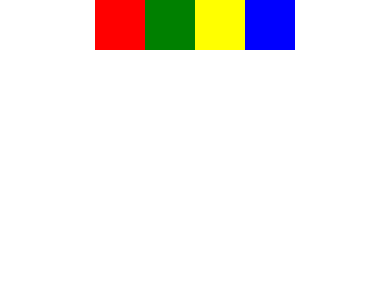
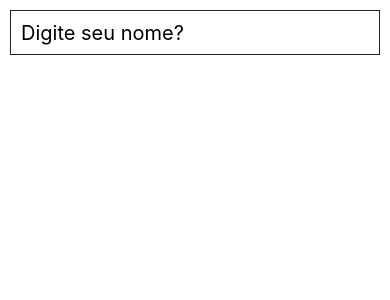
Before and after one commit to klenivingeri/App-React, a React Native app: screen / in a window 390 px wide. Shown: the top 300 px of the page. Built offline with nearby package versions, Linux system fonts and the light colour scheme.

Commit message:
Recebendo dados

```diff
--- a/App.js
+++ b/App.js
@@ -1,22 +1,38 @@
 import React, { Component } from 'react';
-import { View, Text, Button, Image ,StyleSheet} from 'react-native';
+import { View, Text, Button, Image ,StyleSheet, TextInput} from 'react-native';
 
 class App extends Component{
+  constructor(props){
+    super(props);
+    this.state = {
+      nome: ''
+    };
+
+  this.pegaNome = this.pegaNome.bind(this);
 
 
+  }
+
+  pegaNome(texto){
+    if(texto.length >0 ){
+      this.setState
+    this.setState({ nome: 'Bem vindo: ' + texto})
+  }else{
+    this.setState({nome:''})
+  }
+}
 
   render(){
     return(
-      <View style={{  flex:1,
-                      flexDirection:'row',
-                      alignItems:'flex-start',
-                      justifyContent:'center'}}>
+      <View style={styles.container}>
 
-          <View style={ {height:50, width:50,  backgroundColor:'red'} } />
-          <View style={ {height:50, width:50, backgroundColor:'green'} } />
-          <View style={ {height:50, width:50, backgroundColor:'yellow'} } />
-          <View style={ {height:50, width:50, backgroundColor:'blue'} } />
+        <TextInput
+        style ={styles.input}
+        placeholder="Digite seu nome?"
+        underlineColorAndroid="transparent"
+        onChangeText={this.pegaNome} />
 
+        <Text style={styles.texte}>{this.state.nome}</Text>
 
       </View>
     );
@@ -26,6 +42,25 @@
 
 
 export default App;
+
+
+const styles = StyleSheet.create({
+  container:{
+    flex:1,
+  },
+  input:{
+    height:45,
+    borderWidth:1,
+    borderColor:'#222',
+    margin:10,
+    fontSize:20,
+    padding:10,
+  },
+  texte:{
+    textAlign: 'center',
+    fontSize:25,
+  }
+})
 
 /**
  ***  justifyContent:
@@ -38,5 +73,6 @@
  * - flex-start
  * - center
  * - flex-end
+ * - stretch : quando não tem nada dentro pega toda linha
  *
  */
```
